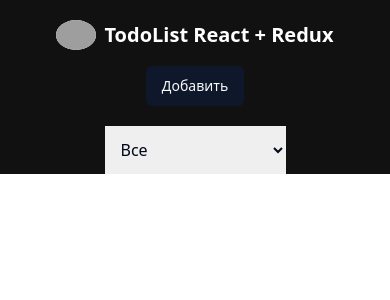
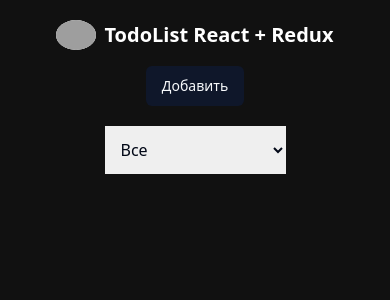
Before and after one commit to FrozenQxc/TodoList-React-Redux, a React (Vite) app: page / in a window 390 px wide. Shown: the top 300 px of the page. Built offline with nearby package versions, Linux system fonts and the light colour scheme; grey boxes are pictures that could not be loaded.

Commit message:
:fire:  hot-fix:  bg height

```diff
--- a/src/App.tsx
+++ b/src/App.tsx
@@ -8,7 +8,7 @@
 export default function App() {
 	const [active, setActive] = useState<boolean>(false)
 	return (
-		<div className=' bg-[#111] h-full md:h-dvh flex-col'>
+		<div className=' bg-[#111] min-h-screen'>
 			{active && <ModalAddTodo setActive={setActive} />}
 			<Header setActive={setActive} />
 			<TodoList />
```
